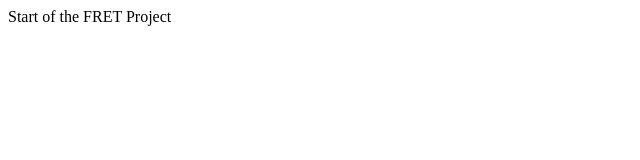
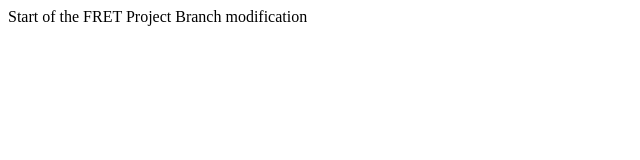
Before and after one commit to fabiotrovato/fretproj, a plain HTML site: page index.html in a window 1280 px wide. Shown: the whole page, without its empty margins (0-640 px from the left). Drawn offline with Linux system fonts and the light colour scheme.

Commit message:
Trying the branch somefunction

```diff
--- a/index.html
+++ b/index.html
@@ -4,5 +4,6 @@
  </head>
  <body>
   Start of the FRET Project
+  Branch modification
  </body>
 </html>
```
Also changed, not shown: log.txt (added), 1 other file.
